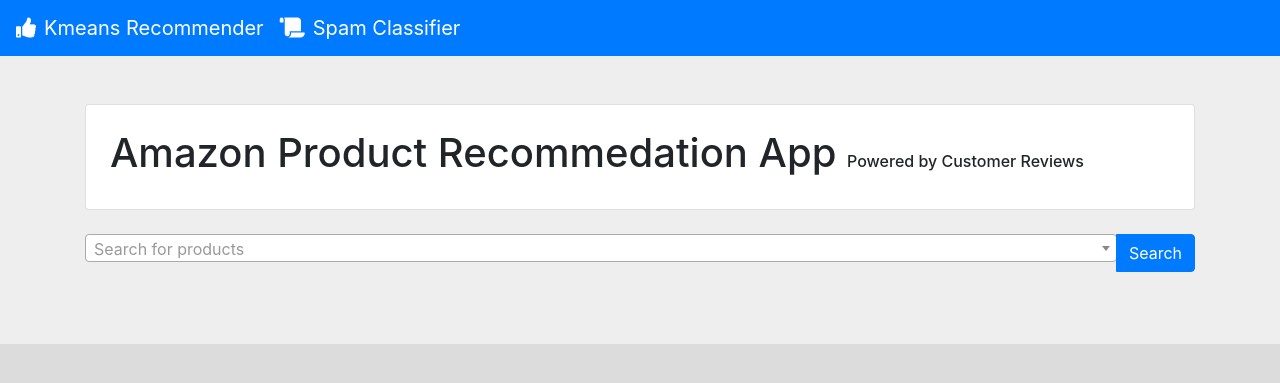
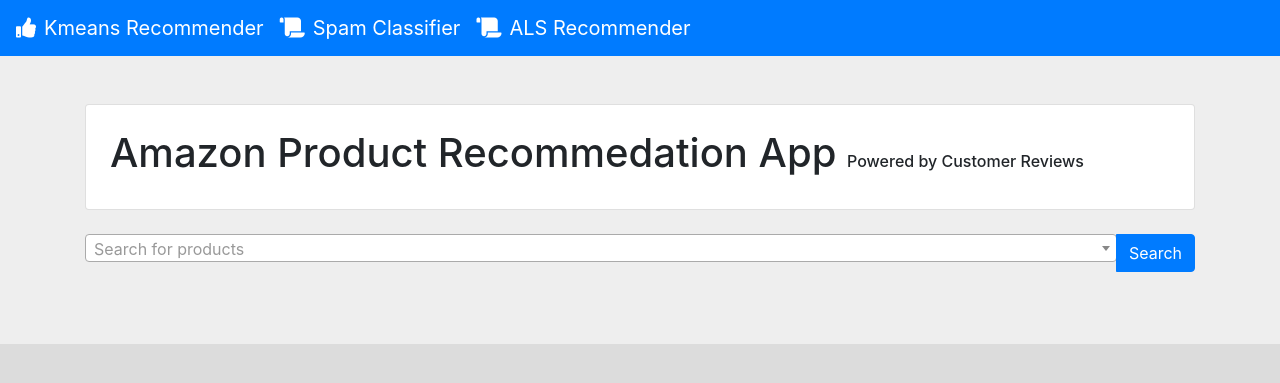
Before and after one commit to Deronic246/Capstone, a Flask app: page / in a window 1280 px wide. Shown: the top 383 px of the page. Run offline with Flask 3, Linux system fonts and the light colour scheme; parts of the project's set-up code (start-up, migrations or seed data) failed here and were passed over; some libraries are stand-ins or nearby versions.

Commit message:
Update layout.html

```diff
--- a/templates/layout.html
+++ b/templates/layout.html
@@ -335,7 +335,7 @@ box-shadow: rgba(255,255,255, 0.75) 1.5em 0 0 0, rgba(255,255,255, 0.75) 1.1em 1
  <nav class="navbar navbar-expand-lg  navbar-dark bg-primary">
     <a class="navbar-brand" href="\"><i class="fas fa-thumbs-up pr-2"></i>Kmeans Recommender</a>
 	 <a class="navbar-brand" href="\reviews"><i class="fas fa-scroll pr-2"></i>Spam Classifier</a>
-	 <!-- <a class="navbar-brand" href="\ratings"><i class="fas fa-scroll pr-2"></i>ALS Recommender</a> -->
+	 <a class="navbar-brand" href="\ratings"><i class="fas fa-scroll pr-2"></i>ALS Recommender</a>
   </nav>
   <section style="background-color: #eee;">
   <div class="container py-5">
```
